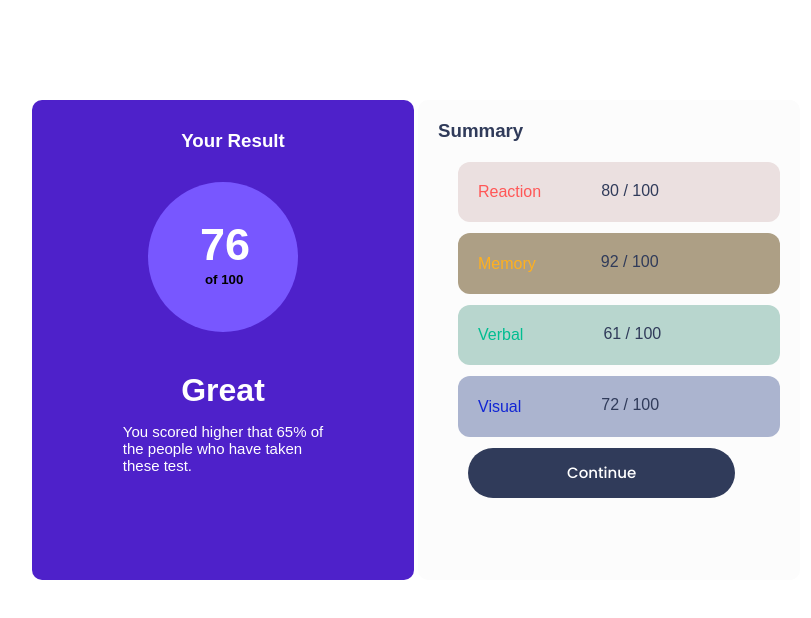
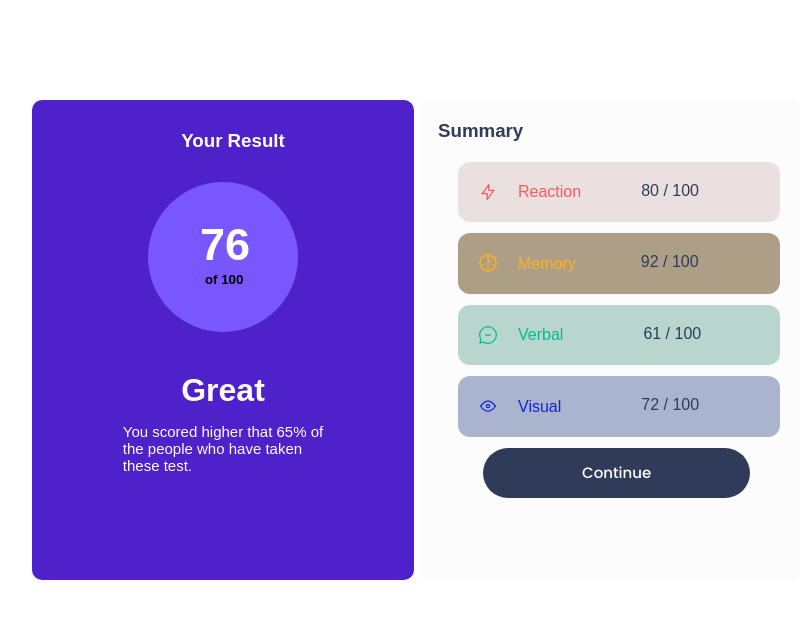
Before and after one commit to KaraniWachira/Desktop-Result-summary-component, a plain HTML site: page index.html in a window 1280 px wide. Shown: the whole page, without its empty margins (224-1035 px from the left). Drawn offline with Linux system fonts and the light colour scheme.

Commit message:
added svg icons

```diff
--- a/index.html
+++ b/index.html
@@ -35,21 +35,25 @@
    <h3>Summary</h3>
 
    <div class="reaction-rating">
+    <svg xmlns="http://www.w3.org/2000/svg" width="20" height="20" fill="none" viewBox="0 0 20 20"><path stroke="#F55" stroke-linecap="round" stroke-linejoin="round" stroke-width="1.25" d="M10.833 8.333V2.5l-6.666 9.167h5V17.5l6.666-9.167h-5Z"/></svg>
     <h4>Reaction</h4>
     <p>80 / 100</p>
    </div>
 
    <div class="memory-rating">
+    <svg xmlns="http://www.w3.org/2000/svg" width="20" height="20" fill="none" viewBox="0 0 20 20"><path stroke="#FFB21E" stroke-linecap="round" stroke-linejoin="round" stroke-width="1.25" d="M5.833 11.667a2.5 2.5 0 1 0 .834 4.858"/><path stroke="#FFB21E" stroke-linecap="round" stroke-linejoin="round" stroke-width="1.25" d="M3.553 13.004a3.333 3.333 0 0 1-.728-5.53m.025-.067a2.083 2.083 0 0 1 2.983-2.824m.199.054A2.083 2.083 0 1 1 10 3.75v12.917a1.667 1.667 0 0 1-3.333 0M10 5.833a2.5 2.5 0 0 0 2.5 2.5m1.667 3.334a2.5 2.5 0 1 1-.834 4.858"/><path stroke="#FFB21E" stroke-linecap="round" stroke-linejoin="round" stroke-width="1.25" d="M16.447 13.004a3.334 3.334 0 0 0 .728-5.53m-.025-.067a2.083 2.083 0 0 0-2.983-2.824M10 3.75a2.085 2.085 0 0 1 2.538-2.033 2.084 2.084 0 0 1 1.43 2.92m-.635 12.03a1.667 1.667 0 0 1-3.333 0"/></svg>
     <h4>Memory</h4>
     <p>92 / 100</p>
    </div>
 
    <div class="verbal-rating">
+    <svg xmlns="http://www.w3.org/2000/svg" width="20" height="20" fill="none" viewBox="0 0 20 20"><path stroke="#00BB8F" stroke-linecap="round" stroke-linejoin="round" stroke-width="1.25" d="M7.5 10h5M10 18.333A8.333 8.333 0 1 0 1.667 10c0 1.518.406 2.942 1.115 4.167l-.699 3.75 3.75-.699A8.295 8.295 0 0 0 10 18.333Z"/></svg>
     <h4>Verbal</h4>
     <p>61 / 100</p>
    </div>
 
    <div class="visual-rating">
+    <svg xmlns="http://www.w3.org/2000/svg" width="20" height="20" fill="none" viewBox="0 0 20 20"><path stroke="#1125D6" stroke-linecap="round" stroke-linejoin="round" stroke-width="1.25" d="M10 11.667a1.667 1.667 0 1 0 0-3.334 1.667 1.667 0 0 0 0 3.334Z"/><path stroke="#1125D6" stroke-linecap="round" stroke-linejoin="round" stroke-width="1.25" d="M17.5 10c-1.574 2.492-4.402 5-7.5 5s-5.926-2.508-7.5-5C4.416 7.632 6.66 5 10 5s5.584 2.632 7.5 5Z"/></svg>
     <h4>Visual</h4>
     <p>72 / 100</p>
    </div>
--- a/styles.css
+++ b/styles.css
@@ -205,7 +205,7 @@ h3 {
 /* visual-rating end */
 
 .btn {
-    margin-left: 50px;
+    margin-left: 65px;
     margin-top: 5px;
     width: 70%;
     height: 50px;
@@ -217,3 +217,8 @@ h3 {
     font-family: 'Poppins', sans-serif;
     border: none;
 }
+
+svg {
+    margin-left: 20px;
+    margin-top: 20px;
+}
```
